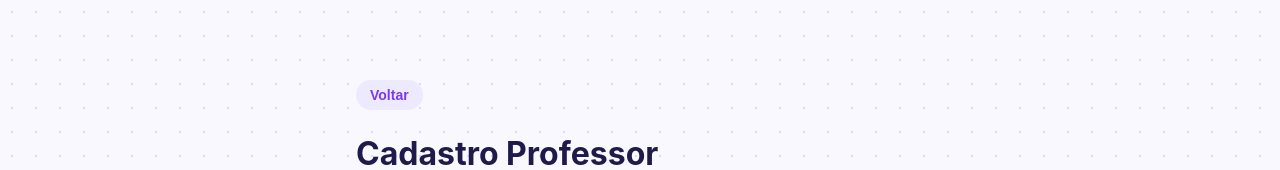
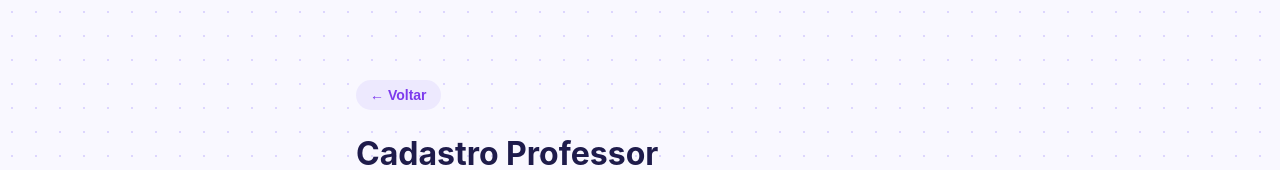
Before and after one commit to ricardoltl/trabilice-front, a React (Vite) app: page /register in a window 1280 px wide. Shown: the top 170 px of the page. Built offline with nearby package versions, Linux system fonts and the light colour scheme; no server answers.

Commit message:
fit: padronizando botoes

```diff
--- a/src/pages/Register.tsx
+++ b/src/pages/Register.tsx
@@ -30,7 +30,7 @@ export default function Register() {
 
   return (
     <div className="container" style={{ paddingTop: "10vh" }}>
-      <button className="back-btn" onClick={() => navigate("/")}>Voltar</button>
+      <button className="back-btn" onClick={() => navigate("/")}>← Voltar</button>
       <h1 style={{ margin: "24px 0" }}>Cadastro Professor</h1>
 
       {error && <div className="error-msg">{error}</div>}
--- a/src/pages/student/StudentJoin.tsx
+++ b/src/pages/student/StudentJoin.tsx
@@ -30,7 +30,7 @@ export default function StudentJoin() {
 
   return (
     <div className="container" style={{ paddingTop: "10vh" }}>
-      <button className="back-btn" onClick={() => navigate("/")}>Voltar</button>
+      <button className="back-btn" onClick={() => navigate("/")}>← Voltar</button>
       <h1 style={{ margin: "24px 0" }}>Entrar como Aluno</h1>
       <p className="text-muted mb-16">Digite sua chave de acesso para entrar.</p>
 
```
